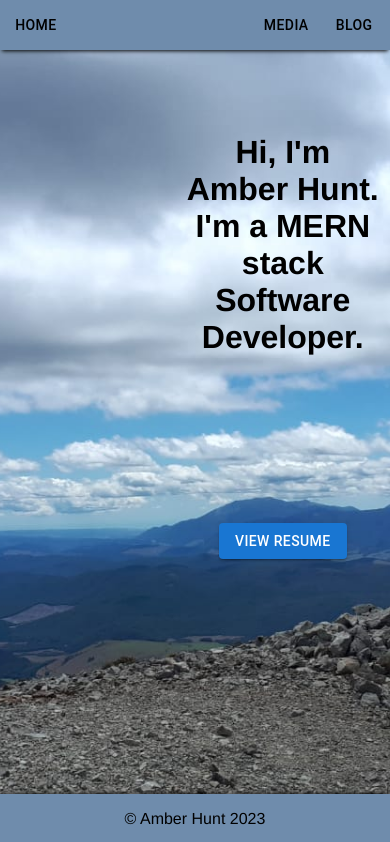
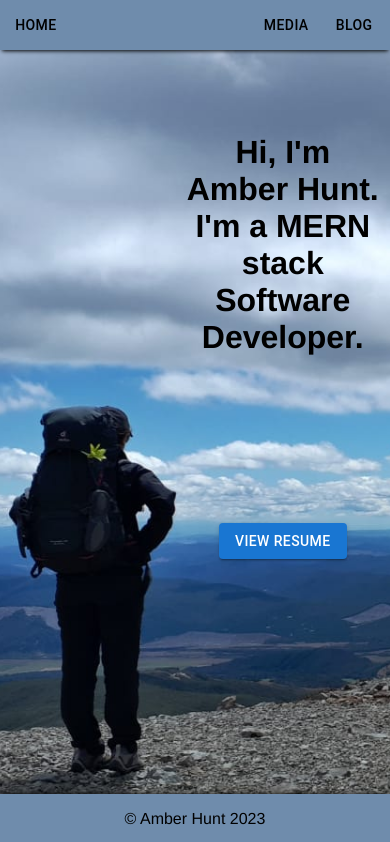
Before and after one commit to amberhunt955/portfolio, a React (Create React App) app: page / in a window 390 px wide. Shown: the top 842 px of the page. Built offline with nearby package versions, Linux system fonts and the light colour scheme.

Commit message:
test media queries

```diff
--- a/src/pages/pages.css
+++ b/src/pages/pages.css
@@ -1,9 +1,10 @@
 #welcome-section {
   min-height: 100vh;
   max-height: 100vh;
+  min-width: 100vw;
   max-width: 100vw;
   margin-top: 50px;
-  background: url("../assets/welcome-background.jpg") no-repeat center center;
+  background: url("../assets/welcome-background.jpg") no-repeat center fixed;
   background-size: cover;
   display: flex;
 }
@@ -57,15 +58,9 @@
   padding-inline: 20px;
 }
 
-@media only screen and (max-width: 753px, max-height: 607px) {
+@media only screen and (max-width: 912px) and (max-height: 1400px) {
   #welcome-section {
-    background-position-x: -1vw;
-  }
-}
-
-/* @media only screen and (max-width: 912px) {
-  #welcome-section {
-    background-position-x: -18vw;
+    background-position-x: -38vw;
   }
 
   #projects-section {
@@ -81,30 +76,38 @@
   }
 }
 
+@media only screen and (max-width: 912px) and (max-height: 700px) {
+  #welcome-section {
+    background-position-x: -5vw;
+  }
+}
+
 @media only screen and (max-width: 768px) {
   #welcome-section {
-    background-position-x: -35vw;
-    background-size: cover contain;
+    background-position-x: -20vw;
   }
 }
 
 @media only screen and (max-width: 450px) {
   #welcome-section {
     background-position-x: -55vw;
-    background-size: cover contain;
   }
 }
 
 @media only screen and (max-width: 375px) {
   #welcome-section {
     background-position-x: -50vw;
-    background-size: cover contain;
   }
 }
 
 @media only screen and (max-width: 280px) {
   #welcome-section {
     background-position-x: -68vw;
-    background-size: cover contain;
   }
-} */
+}
+
+@media only screen and (orientation: landscape) {
+  #welcome-section {
+    background-position: 100%;
+  }
+}
```
